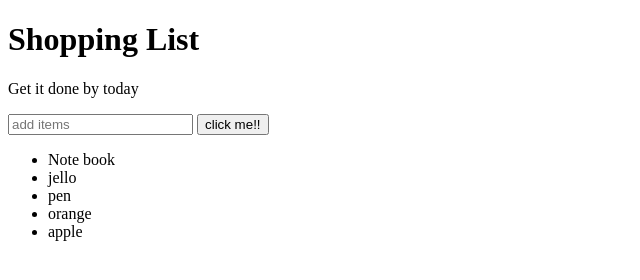
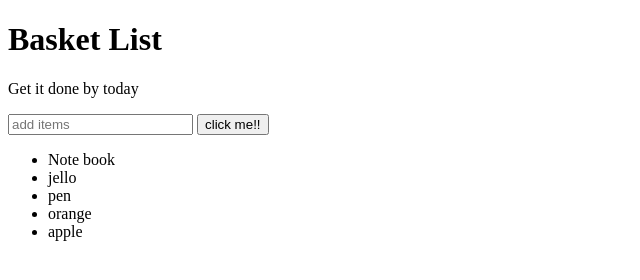
Before and after one commit to KyawZinMyo7/myo, a plain HTML site: page index.html in a window 1280 px wide. Shown: the whole page, without its empty margins (0-640 px from the left). Drawn offline with Linux system fonts and the light colour scheme.

Commit message:
Changing h1 name

```diff
--- a/index.html
+++ b/index.html
@@ -7,7 +7,7 @@
 	<link rel="stylesheet" type="text/css" href="style.css">
 </head>
 <body>
-	<h1>Shopping List</h1>
+	<h1>Basket List</h1>
 	<p id="first">Get it done by today</p>
 	<input id="inputtext" type="text" name="search" placeholder="add items">
 	<button id="enter">click me!!</button>
```
